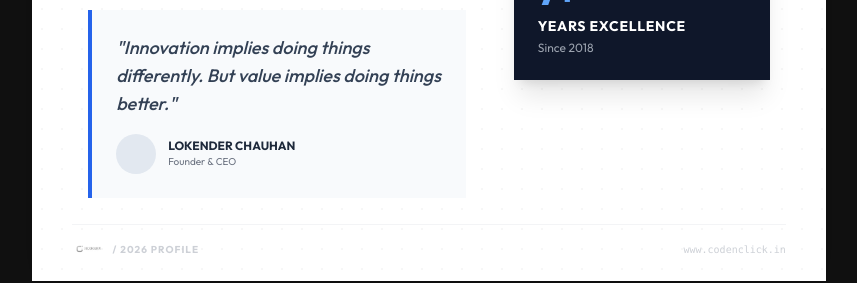
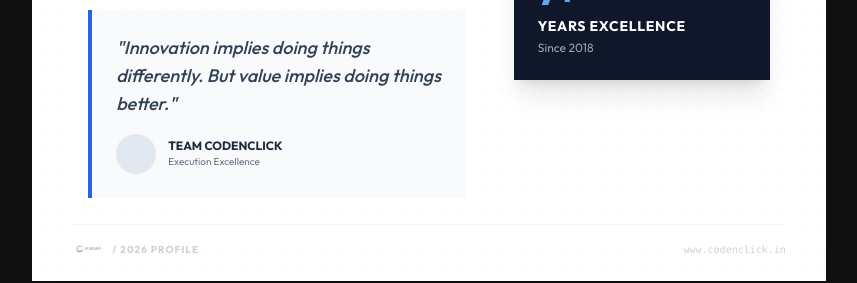
Before and after one commit to codenclick-technologies/Code-n-click-Technologies, a React (Vite) app in the folder client/: page /company-brochure in a window 1280 px wide. Shown: the part 2060-2343 px from the top of the page, without its empty margins (211-1068 px from the left). Built offline with nearby package versions, Linux system fonts and the light colour scheme; no server answers; a web font is replaced by a local one.

Commit message:
chore: remove founder name from pricing and brochure pages

```diff
--- a/client/src/pages/Brochure.jsx
+++ b/client/src/pages/Brochure.jsx
@@ -192,8 +192,8 @@
                          <div className="mt-4 flex items-center gap-3">
                             <div className="h-10 w-10 bg-slate-200 rounded-full"></div>
                             <div>
-                               <div className="text-xs font-bold uppercase">Lokender Chauhan</div>
-                               <div className="text-[10px] text-gray-500">Founder & CEO</div>
+                               <div className="text-xs font-bold uppercase">Team Codenclick</div>
+                               <div className="text-[10px] text-gray-500">Execution Excellence</div>
                             </div>
                          </div>
                       </div>
--- a/client/src/pages/Pricing.jsx
+++ b/client/src/pages/Pricing.jsx
@@ -278,10 +278,10 @@
                                         "90% of our clients who started with WordPress eventually migrated to Custom to save on hosting costs and improve Google rankings."
                                     </p>
                                     <div className="flex items-center gap-4 mb-8">
-                                        <div className="w-12 h-12 rounded-full bg-gradient-to-tr from-blue-500 to-cyan-500 flex items-center justify-center font-bold">LC</div>
+                                        <div className="w-12 h-12 rounded-full bg-gradient-to-tr from-blue-500 to-cyan-500 flex items-center justify-center font-bold">CC</div>
                                         <div>
-                                            <p className="font-bold">Lokender Chauhan</p>
-                                            <p className="text-xs text-gray-500">Founder, Codenclick</p>
+                                            <p className="font-bold">Team Codenclick</p>
+                                            <p className="text-xs text-gray-500">Growth Specialists</p>
                                         </div>
                                     </div>
                                     <button
```
